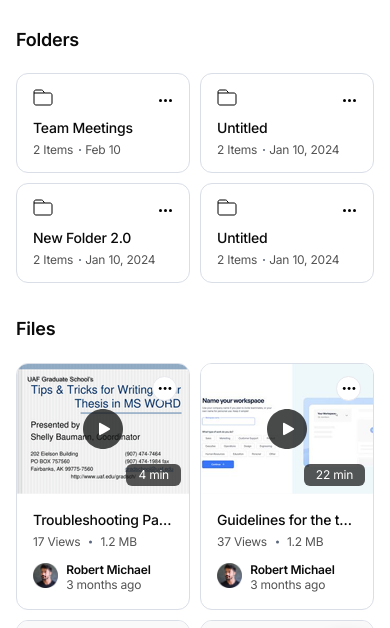
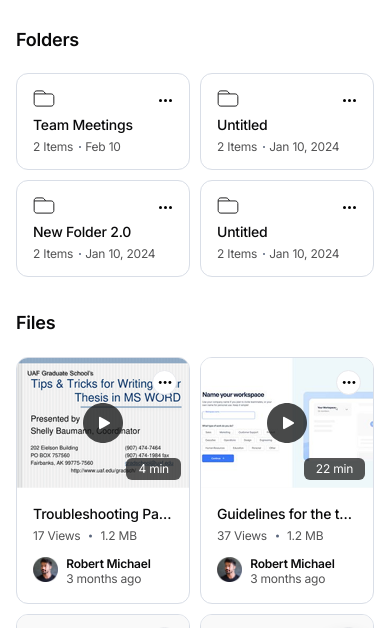
Before and after one commit to dafe-coder/Jumpshare_dashboard, a website: page index.html in a window 390 px wide. Shown: the part 138-766 px from the top of the page. Drawn offline with nearby package versions, Linux system fonts and the light colour scheme.

Commit message:
fixed bugs with responsive and fixed folder checkbox

```diff
--- a/assets/components-dashboard.css
+++ b/assets/components-dashboard.css
@@ -88,10 +88,10 @@
 	.card-select-box {
 		@apply absolute z-1 top-0 left-0 size-0 h-full peer-checked:before:border-blue-500 peer-checked:before:bg-blue-500 peer-checked:[&>svg]:scale-100 peer-checked:[&>svg]:opacity-100 cursor-pointer flex items-center justify-center transition-colors opacity-0 lg:[.list-type_&]:opacity-100 [.list-type_&]:flex lg:group-hover:opacity-100 max-lg:[.list-select-active_&]:opacity-100 [.list-type_&]:transition-all [.list-type_&]:duration-300 max-lg:not-[.list-select-active_&]:pointer-events-none not-[.list-type_&]:before:left-4 not-[.list-type_&]:before:top-4 [.list-type_&]:before:top-1/2 [.list-type_&]:before:-translate-y-1/2 max-lg:[.list-type_&]:before:right-auto [.list-type_&]:before:right-[calc(100%+10px)] max-lg:before:left-0 max-lg:[.list-select-active.list-type_&]:before:left-3;
 		&::before {
-			@apply content-[""] absolute size-4 border border-gray-700 rounded-sm bg-white transition-all duration-300 ease-in-out;
+			@apply content-[""] absolute size-[18px] border border-gray-700 rounded-sm bg-white transition-all duration-300 ease-in-out;
 		}
 		svg {
-			@apply absolute not-[.list-type_&]:top-[20px] not-[.list-type_&]:left-[18.5px] transition-all opacity-0 scale-0 ml-[1.2px] mt-px [.list-type_&]:right-[calc(100%+13.5px)] [.list-type_&]:left-auto max-lg:[.list-type_&]:right-auto max-lg:left-0 max-lg:[.list-select-active.list-type_&]:left-[14.5px];
+			@apply absolute not-[.list-type_&]:top-[22px] not-[.list-type_&]:left-[20px] transition-all opacity-0 scale-0 [.list-type_&]:right-[calc(100%+15px)] [.list-type_&]:left-auto max-lg:[.list-type_&]:right-auto max-lg:left-0 max-lg:[.list-select-active.list-type_&]:left-[16px];
 		}
 	}
 	.list-type {
@@ -104,9 +104,9 @@
 	.folder-item {
 		@apply border border-gray-500 rounded-xl px-5 pr-10 max-xl:px-4 py-3.5 pt-4 [.list-type_&]:grid grid-cols-[1fr_7rem_9rem_7.9375rem] [.list-type_&]:rounded-[0px] [.list-type_&]:border-x-0 [.list-type_&]:px-0 [.list-type_&]:border-t-0 relative gap-2 hover:bg-gray-150 transition-colors after:content-[""] after:left-0 after:absolute after:-top-px after:w-px after:h-[calc(100%_+_2px)] after:bg-blue-500 after:transition-transform after:duration-300 after:origin-center after:scale-0 [.list-type_&]:[&.active-select]:after:scale-100 [.list-type_&]:[&.active-select]:bg-gray-150 max-md:grid-cols-[1fr_50px] not-[.list-type_&]:[.active-select]:border-blue-500;
 		.card-select-box {
-			@apply before:top-1/2 before:-translate-y-1/2 before:left-5 mt-[0.5px] ml-px [.list-type_&]:before:left-auto [.list-type_&]:before:right-[calc(100%_+_10px)] max-xl:not-[.list-type_&]:before:top-[15px] max-xl:not-[.list-type_&]:before:left-[15px] max-lg:[.list-select-active.list-type_&]:before:left-3 max-xl:not-[.list-type_&]:before:translate-y-0;
+			@apply before:top-1/2 before:-translate-y-1/2 before:left-5 [.list-type_&]:before:left-auto [.list-type_&]:before:right-[calc(100%_+_10px)] max-xl:not-[.list-type_&]:before:top-4 max-xl:not-[.list-type_&]:before:left-4 max-lg:[.list-select-active.list-type_&]:before:left-3 max-xl:not-[.list-type_&]:before:translate-y-0;
 			svg {
-				@apply top-1/2 -translate-y-1/2 left-[22.4px] max-xl:not-[.list-type_&]:left-[17.3px] max-xl:not-[.list-type_&]:top-[22.3px] [.list-type_&]:right-[calc(100%+13.5px)] [.list-type_&]:left-auto max-lg:[.list-type_&]:right-auto max-lg:[.list-select-active.list-type_&]:left-[14.5px];
+				@apply top-1/2 -translate-y-1/2 not-[.list-type_&]:left-[24px] max-xl:not-[.list-type_&]:left-[20px] max-xl:not-[.list-type_&]:top-[25.4px];
 			}
 		}
 	}
--- a/index.html
+++ b/index.html
@@ -523,7 +523,7 @@
 					</div>
 				</div>
 			</aside>
-			<main class='relative w-screen'>
+			<main class='relative max-lg:w-screen'>
 				<header class='pt-2.5 sticky top-0 z-51 bg-white transition-all duration-300'>
 					<div class="dashboard-container ">
 						<div class='w-full flex items-center justify-between max-md:bg-gray-150 max-md:rounded-lg'>
@@ -831,8 +831,8 @@
 											<path fill-rule="evenodd" clip-rule="evenodd" d="M8.49392 1.43274C8.57351 1.35587 8.637 1.26391 8.68067 1.16224C8.72434 1.06057 8.74733 0.951224 8.74829 0.840574C8.74926 0.729925 8.72817 0.620192 8.68627 0.517779C8.64437 0.415365 8.58249 0.322321 8.50425 0.244077C8.426 0.165833 8.33296 0.103956 8.23055 0.0620551C8.12813 0.0201544 8.0184 -0.000930049 7.90775 3.14644e-05C7.7971 0.000992978 7.68775 0.0239814 7.58608 0.0676556C7.48441 0.11133 7.39246 0.174815 7.31559 0.254406L3.19059 4.37941L1.42309 2.61191C1.34572 2.53448 1.25385 2.47305 1.15274 2.43113C1.05163 2.38921 0.943254 2.36761 0.833797 2.36757C0.612738 2.36749 0.400703 2.45523 0.244335 2.61149C0.0879682 2.76775 7.81923e-05 2.97972 5.21481e-08 3.20078C-7.8088e-05 3.42184 0.0876622 3.63387 0.243919 3.79024L2.54225 6.08857C2.62738 6.17374 2.72845 6.2413 2.83969 6.28739C2.95094 6.33349 3.07017 6.35721 3.19059 6.35721C3.311 6.35721 3.43023 6.33349 3.54148 6.28739C3.65272 6.2413 3.75379 6.17374 3.83892 6.08857L8.49392 1.43274Z" fill="#ffffff"></path>
 										</svg>
 									</label>
-									<svg class='lg:group-hover:not-[.list-type_&]:opacity-0 not-[.list-type_&]:[.list-select-active_&]:opacity-0 flex-shrink-0 max-lg:[.list-select-active_&]:not-[.list-type_&]:opacity-0 not-[.list-type_&]:-ml-0.5 max-xl:not-[.list-type_&]:-mt-1' width="24" height="24" viewBox="0 0 24 24" fill="none" xmlns="http://www.w3.org/2000/svg">
-										<path d="M13.5 7H19C20.1046 7 21 7.89543 21 9V17C21 18.1046 20.1046 19 19 19H5C3.89543 19 3 18.1046 3 17L3 7M13.5 7L12.0937 4.8906C11.7228 4.3342 11.0983 4 10.4296 4H5C3.89543 4 3 4.89543 3 6V7M13.5 7H3" stroke="black"/>
+									<svg class='lg:group-hover:not-[.list-type_&]:opacity-0 not-[.list-type_&]:[.list-select-active_&]:opacity-0 flex-shrink-0 max-lg:[.list-select-active_&]:not-[.list-type_&]:opacity-0' width="22" height="17" viewBox="0 0 24 19" fill="none" xmlns="http://www.w3.org/2000/svg">
+										<path d="M13.8333 4.4H20C21.6569 4.4 23 5.74314 23 7.4V15C23 16.6569 21.6569 18 20 18H4C2.34315 18 1 16.6569 1 15L1 4.4M13.8333 4.4L12.2867 2.24876C11.723 1.46477 10.8165 1 9.85088 1H4C2.34315 1 1 2.34315 1 4V4.4M13.8333 4.4H1" stroke="#0A0A0B"/>
 									</svg>
 									<div class='flex flex-col gap-1 truncate'>
 										<h4 class='text-sm text-dark-800 font-medium [.list-type_&]:mt-0 truncate'>Team Meetings</h4>
@@ -967,8 +967,8 @@
 											<path fill-rule="evenodd" clip-rule="evenodd" d="M8.49392 1.43274C8.57351 1.35587 8.637 1.26391 8.68067 1.16224C8.72434 1.06057 8.74733 0.951224 8.74829 0.840574C8.74926 0.729925 8.72817 0.620192 8.68627 0.517779C8.64437 0.415365 8.58249 0.322321 8.50425 0.244077C8.426 0.165833 8.33296 0.103956 8.23055 0.0620551C8.12813 0.0201544 8.0184 -0.000930049 7.90775 3.14644e-05C7.7971 0.000992978 7.68775 0.0239814 7.58608 0.0676556C7.48441 0.11133 7.39246 0.174815 7.31559 0.254406L3.19059 4.37941L1.42309 2.61191C1.34572 2.53448 1.25385 2.47305 1.15274 2.43113C1.05163 2.38921 0.943254 2.36761 0.833797 2.36757C0.612738 2.36749 0.400703 2.45523 0.244335 2.61149C0.0879682 2.76775 7.81923e-05 2.97972 5.21481e-08 3.20078C-7.8088e-05 3.42184 0.0876622 3.63387 0.243919 3.79024L2.54225 6.08857C2.62738 6.17374 2.72845 6.2413 2.83969 6.28739C2.95094 6.33349 3.07017 6.35721 3.19059 6.35721C3.311 6.35721 3.43023 6.33349 3.54148 6.28739C3.65272 6.2413 3.75379 6.17374 3.83892 6.08857L8.49392 1.43274Z" fill="#ffffff"></path>
 										</svg>
 									</label>
-									<svg class='lg:group-hover:not-[.list-type_&]:opacity-0 not-[.list-type_&]:[.list-select-active_&]:opacity-0 flex-shrink-0 max-lg:[.list-select-active_&]:not-[.list-type_&]:opacity-0 not-[.list-type_&]:-ml-0.5 max-xl:not-[.list-type_&]:-mt-1' width="24" height="24" viewBox="0 0 24 24" fill="none" xmlns="http://www.w3.org/2000/svg">
-										<path d="M13.5 7H19C20.1046 7 21 7.89543 21 9V17C21 18.1046 20.1046 19 19 19H5C3.89543 19 3 18.1046 3 17L3 7M13.5 7L12.0937 4.8906C11.7228 4.3342 11.0983 4 10.4296 4H5C3.89543 4 3 4.89543 3 6V7M13.5 7H3" stroke="black"/>
+									<svg class='lg:group-hover:not-[.list-type_&]:opacity-0 not-[.list-type_&]:[.list-select-active_&]:opacity-0 flex-shrink-0 max-lg:[.list-select-active_&]:not-[.list-type_&]:opacity-0' width="22" height="17" viewBox="0 0 24 19" fill="none" xmlns="http://www.w3.org/2000/svg">
+										<path d="M13.8333 4.4H20C21.6569 4.4 23 5.74314 23 7.4V15C23 16.6569 21.6569 18 20 18H4C2.34315 18 1 16.6569 1 15L1 4.4M13.8333 4.4L12.2867 2.24876C11.723 1.46477 10.8165 1 9.85088 1H4C2.34315 1 1 2.34315 1 4V4.4M13.8333 4.4H1" stroke="#0A0A0B"/>
 									</svg>
 									<div class='flex flex-col gap-1 truncate'>
 										<h4 class='text-sm text-dark-800 font-medium [.list-type_&]:mt-0 truncate'>Untitled</h4>
@@ -1103,8 +1103,8 @@
 											<path fill-rule="evenodd" clip-rule="evenodd" d="M8.49392 1.43274C8.57351 1.35587 8.637 1.26391 8.68067 1.16224C8.72434 1.06057 8.74733 0.951224 8.74829 0.840574C8.74926 0.729925 8.72817 0.620192 8.68627 0.517779C8.64437 0.415365 8.58249 0.322321 8.50425 0.244077C8.426 0.165833 8.33296 0.103956 8.23055 0.0620551C8.12813 0.0201544 8.0184 -0.000930049 7.90775 3.14644e-05C7.7971 0.000992978 7.68775 0.0239814 7.58608 0.0676556C7.48441 0.11133 7.39246 0.174815 7.31559 0.254406L3.19059 4.37941L1.42309 2.61191C1.34572 2.53448 1.25385 2.47305 1.15274 2.43113C1.05163 2.38921 0.943254 2.36761 0.833797 2.36757C0.612738 2.36749 0.400703 2.45523 0.244335 2.61149C0.0879682 2.76775 7.81923e-05 2.97972 5.21481e-08 3.20078C-7.8088e-05 3.42184 0.0876622 3.63387 0.243919 3.79024L2.54225 6.08857C2.62738 6.17374 2.72845 6.2413 2.83969 6.28739C2.95094 6.33349 3.07017 6.35721 3.19059 6.35721C3.311 6.35721 3.43023 6.33349 3.54148 6.28739C3.65272 6.2413 3.75379 6.17374 3.83892 6.08857L8.49392 1.43274Z" fill="#ffffff"></path>
 										</svg>
 									</label>
-									<svg class='lg:group-hover:not-[.list-type_&]:opacity-0 not-[.list-type_&]:[.list-select-active_&]:opacity-0 flex-shrink-0 max-lg:[.list-select-active_&]:not-[.list-type_&]:opacity-0 not-[.list-type_&]:-ml-0.5 max-xl:not-[.list-type_&]:-mt-1' width="24" height="24" viewBox="0 0 24 24" fill="none" xmlns="http://www.w3.org/2000/svg">
-										<path d="M13.5 7H19C20.1046 7 21 7.89543 21 9V17C21 18.1046 20.1046 19 19 19H5C3.89543 19 3 18.1046 3 17L3 7M13.5 7L12.0937 4.8906C11.7228 4.3342 11.0983 4 10.4296 4H5C3.89543 4 3 4.89543 3 6V7M13.5 7H3" stroke="black"/>
+									<svg class='lg:group-hover:not-[.list-type_&]:opacity-0 not-[.list-type_&]:[.list-select-active_&]:opacity-0 flex-shrink-0 max-lg:[.list-select-active_&]:not-[.list-type_&]:opacity-0' width="22" height="17" viewBox="0 0 24 19" fill="none" xmlns="http://www.w3.org/2000/svg">
+										<path d="M13.8333 4.4H20C21.6569 4.4 23 5.74314 23 7.4V15C23 16.6569 21.6569 18 20 18H4C2.34315 18 1 16.6569 1 15L1 4.4M13.8333 4.4L12.2867 2.24876C11.723 1.46477 10.8165 1 9.85088 1H4C2.34315 1 1 2.34315 1 4V4.4M13.8333 4.4H1" stroke="#0A0A0B"/>
 									</svg>
 									<div class='flex flex-col gap-1 truncate'>
 										<h4 class='text-sm text-dark-800 font-medium [.list-type_&]:mt-0 truncate'>New Folder 2.0</h4>
@@ -1239,8 +1239,8 @@
 											<path fill-rule="evenodd" clip-rule="evenodd" d="M8.49392 1.43274C8.57351 1.35587 8.637 1.26391 8.68067 1.16224C8.72434 1.06057 8.74733 0.951224 8.74829 0.840574C8.74926 0.729925 8.72817 0.620192 8.68627 0.517779C8.64437 0.415365 8.58249 0.322321 8.50425 0.244077C8.426 0.165833 8.33296 0.103956 8.23055 0.0620551C8.12813 0.0201544 8.0184 -0.000930049 7.90775 3.14644e-05C7.7971 0.000992978 7.68775 0.0239814 7.58608 0.0676556C7.48441 0.11133 7.39246 0.174815 7.31559 0.254406L3.19059 4.37941L1.42309 2.61191C1.34572 2.53448 1.25385 2.47305 1.15274 2.43113C1.05163 2.38921 0.943254 2.36761 0.833797 2.36757C0.612738 2.36749 0.400703 2.45523 0.244335 2.61149C0.0879682 2.76775 7.81923e-05 2.97972 5.21481e-08 3.20078C-7.8088e-05 3.42184 0.0876622 3.63387 0.243919 3.79024L2.54225 6.08857C2.62738 6.17374 2.72845 6.2413 2.83969 6.28739C2.95094 6.33349 3.07017 6.35721 3.19059 6.35721C3.311 6.35721 3.43023 6.33349 3.54148 6.28739C3.65272 6.2413 3.75379 6.17374 3.83892 6.08857L8.49392 1.43274Z" fill="#ffffff"></path>
 										</svg>
 									</label>
-									<svg class='lg:group-hover:not-[.list-type_&]:opacity-0 not-[.list-type_&]:[.list-select-active_&]:opacity-0 flex-shrink-0 max-lg:[.list-select-active_&]:not-[.list-type_&]:opacity-0 not-[.list-type_&]:-ml-0.5 max-xl:not-[.list-type_&]:-mt-1' width="24" height="24" viewBox="0 0 24 24" fill="none" xmlns="http://www.w3.org/2000/svg">
-										<path d="M13.5 7H19C20.1046 7 21 7.89543 21 9V17C21 18.1046 20.1046 19 19 19H5C3.89543 19 3 18.1046 3 17L3 7M13.5 7L12.0937 4.8906C11.7228 4.3342 11.0983 4 10.4296 4H5C3.89543 4 3 4.89543 3 6V7M13.5 7H3" stroke="black"/>
+									<svg class='lg:group-hover:not-[.list-type_&]:opacity-0 not-[.list-type_&]:[.list-select-active_&]:opacity-0 flex-shrink-0 max-lg:[.list-select-active_&]:not-[.list-type_&]:opacity-0' width="22" height="17" viewBox="0 0 24 19" fill="none" xmlns="http://www.w3.org/2000/svg">
+										<path d="M13.8333 4.4H20C21.6569 4.4 23 5.74314 23 7.4V15C23 16.6569 21.6569 18 20 18H4C2.34315 18 1 16.6569 1 15L1 4.4M13.8333 4.4L12.2867 2.24876C11.723 1.46477 10.8165 1 9.85088 1H4C2.34315 1 1 2.34315 1 4V4.4M13.8333 4.4H1" stroke="#0A0A0B"/>
 									</svg>
 									<div class='flex flex-col gap-1 truncate'>
 										<h4 class='text-sm text-dark-800 font-medium [.list-type_&]:mt-0 truncate'>Untitled</h4>
```
Also changed, not shown: dist/js/main.js, dist/output.css.
